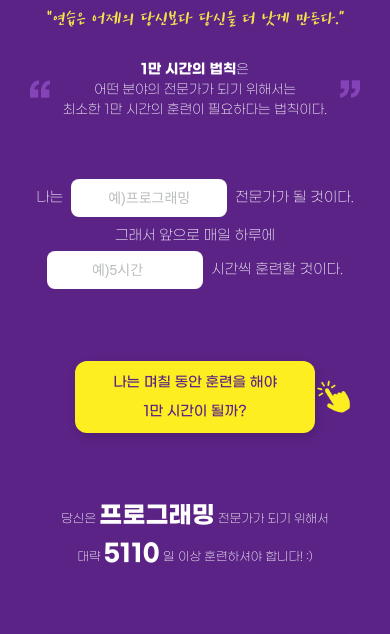
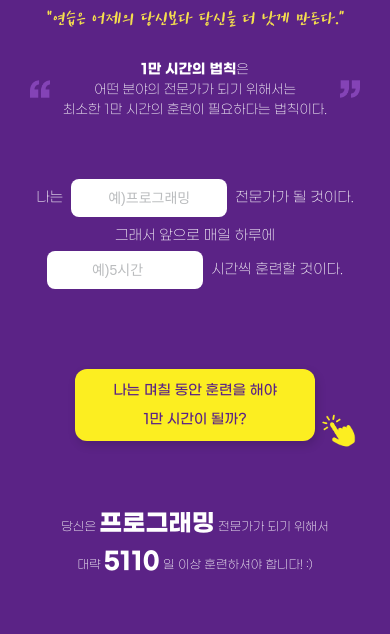
Before and after one commit to chdev-kr/2025-project-10000hours-rule, a plain HTML site: page index.html in a window 390 px wide. Shown: the part 193-827 px from the top of the page. Drawn offline with Linux system fonts and the light colour scheme; a web font is replaced by a local one.

Commit message:
CSS 일부 수정

```diff
--- a/styles/mobile.css
+++ b/styles/mobile.css
@@ -90,7 +90,7 @@
 /* 계산 섹션 */
 .calc-btn-container {
   gap: 4px;
-  margin-top: 6.8rem;
+  position: relative;
 }
 
 .calc-btn {
@@ -106,7 +106,7 @@
   text-align: center; /* 가운데 정렬 */
   word-break: keep-all;
   position: relative;
-  margin-top: 6rem;
+  margin-top: 6.8rem;
   padding: 2rem 3.8rem; /* 좌우 여백 */
 }
 
@@ -117,16 +117,18 @@
 
 .calc-btn::after {
   content: "";
-  display: block;
+
+  background-image: url("../images/icon.png");
+  background-size: cover;
+  background-repeat: no-repeat;
+
   width: 43px;
   height: 48px;
   position: absolute;
-  right: -40px;
-  top: 50%;
+  /* 원래 계산하면 40이 맞는데... 레이아웃이 이상해서 임의의 값을 넣었음/top도 마찬가지 */
+  right: -45px;
+  top: 62px;
   transform: translateY(-50%);
-  background-image: url("../images/icon.png");
-  background-size: cover;
-  background-repeat: no-repeat;
 }
 
 /* 결과 섹션 */
```
